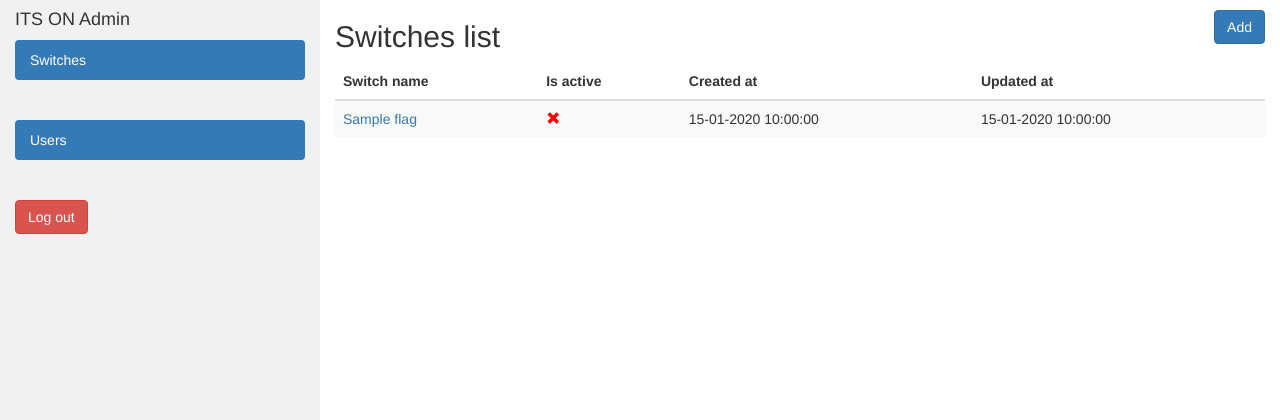
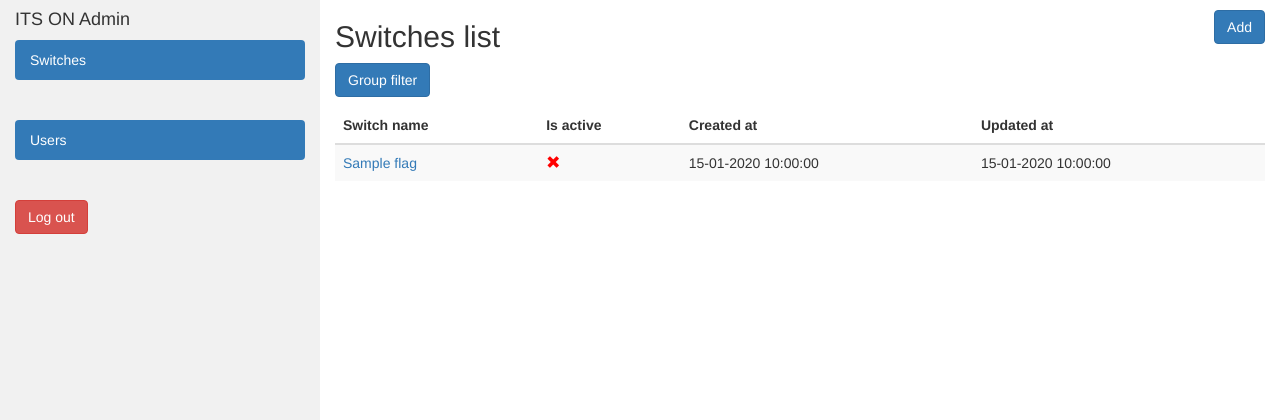
Before and after one commit to best-doctor/its_on, a Python web app: template its_on/templates/switches/index.html in a window 1280 px wide. Shown: the top 420 px of the page. Run offline with Jinja, Linux system fonts and the light colour scheme; the template is opened without the code that fills it: most values are stand-ins (such as "Sample title", 1, 10 or a date in 2020); some libraries are stand-ins or nearby versions.

Commit message:
ENG-1254: Add group filtering

```diff
--- a/its_on/templates/switches/index.html
+++ b/its_on/templates/switches/index.html
@@ -15,6 +15,22 @@
     <input class="btn btn-info float-right mx-5px" type="submit" value="Copy from main (rewrite)">
   </form>
   {% endif %}
+</div>
+
+<div class="col-sm-9">
+  <p>
+    <button class="btn btn-primary" type="button" data-toggle="collapse" data-target="#filters" aria-expanded="false" aria-controls="filters">
+      Group filter
+    </button>
+  </p>
+  <div class="collapse" id="filters">
+    <div class="well">
+      <a class="btn btn-primary" role="button" href="?"{% if not active_group %} disabled{% endif %}>All</a>
+      {% for group in groups %}
+        <a class="btn btn-primary" role="button" href="?group={{ group }}"{% if active_group == group %} disabled{% endif %}>{{ group }}</a>
+      {% endfor %}
+    </div>
+  </div>
 </div>
 
 <div class="col-sm-9">
```
Also changed, not shown: its_on/admin/views/switches.py (+16 -1 lines).
